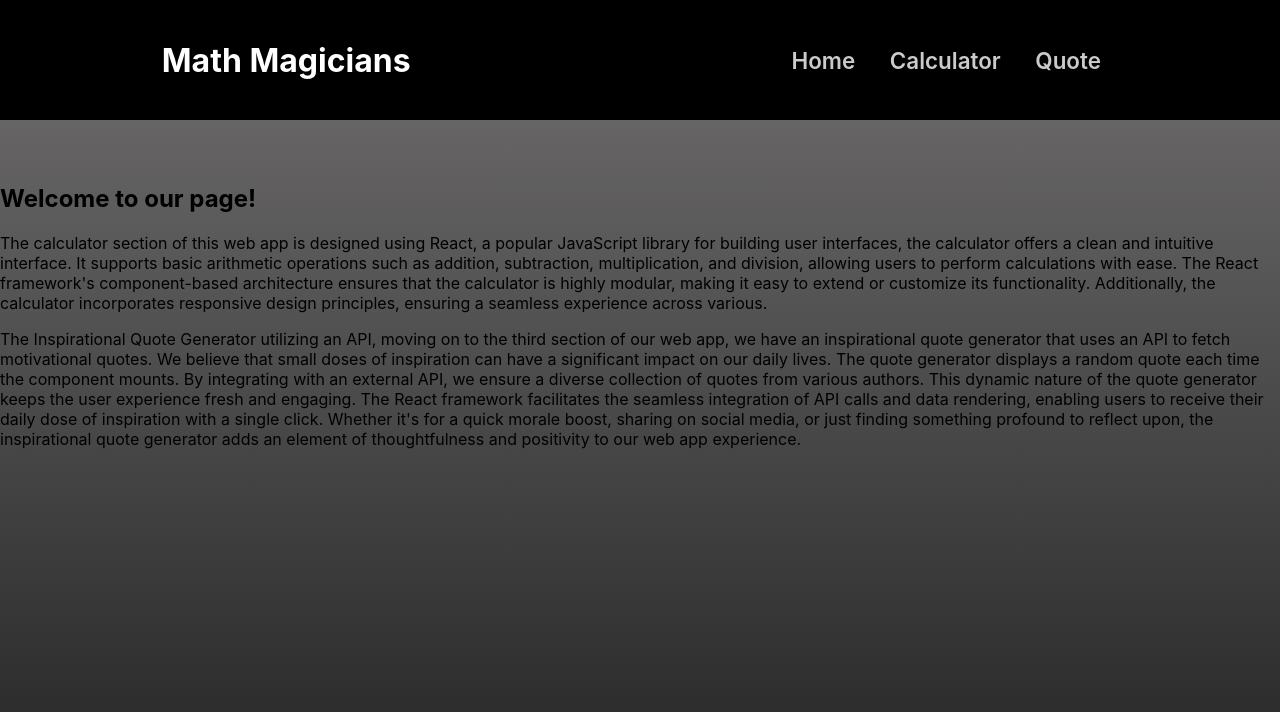
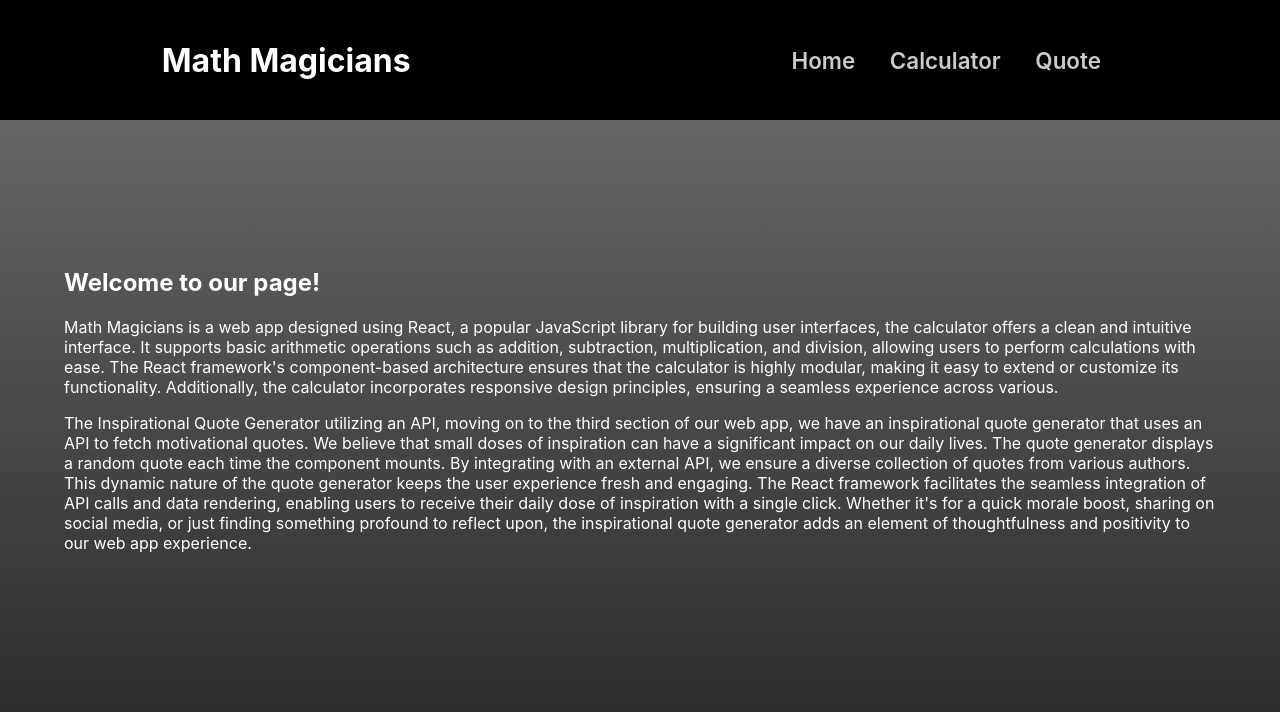
Before and after one commit to PabloEGonz/Math-Magicians, a React (Create React App) app: page / in a window 1280 px wide. Shown: the top 712 px of the page. Built offline with nearby package versions, Linux system fonts and the light colour scheme.

Commit message:
Add home section

```diff
--- a/src/components/Home.js
+++ b/src/components/Home.js
@@ -2,12 +2,12 @@
 
 const Home = () => {
   const info = {
-    paragraph1: "The calculator section of this web app is designed using React, a popular JavaScript library for building user interfaces, the calculator offers a clean and intuitive interface. It supports basic arithmetic operations such as addition, subtraction, multiplication, and division, allowing users to perform calculations with ease. The React framework's component-based architecture ensures that the calculator is highly modular, making it easy to extend or customize its functionality. Additionally, the calculator incorporates responsive design principles, ensuring a seamless experience across various.",
+    paragraph1: "Math Magicians is a web app designed using React, a popular JavaScript library for building user interfaces, the calculator offers a clean and intuitive interface. It supports basic arithmetic operations such as addition, subtraction, multiplication, and division, allowing users to perform calculations with ease. The React framework's component-based architecture ensures that the calculator is highly modular, making it easy to extend or customize its functionality. Additionally, the calculator incorporates responsive design principles, ensuring a seamless experience across various.",
     paragraph2: "The Inspirational Quote Generator utilizing an API, moving on to the third section of our web app, we have an inspirational quote generator that uses an API to fetch motivational quotes. We believe that small doses of inspiration can have a significant impact on our daily lives. The quote generator displays a random quote each time the component mounts. By integrating with an external API, we ensure a diverse collection of quotes from various authors. This dynamic nature of the quote generator keeps the user experience fresh and engaging. The React framework facilitates the seamless integration of API calls and data rendering, enabling users to receive their daily dose of inspiration with a single click. Whether it's for a quick morale boost, sharing on social media, or just finding something profound to reflect upon, the inspirational quote generator adds an element of thoughtfulness and positivity to our web app experience.",
   };
   return (
 
-    <div>
+    <div className="home">
       <h2>Welcome to our page!</h2>
       <p>{info.paragraph1}</p>
       <p>{info.paragraph2}</p>
```
